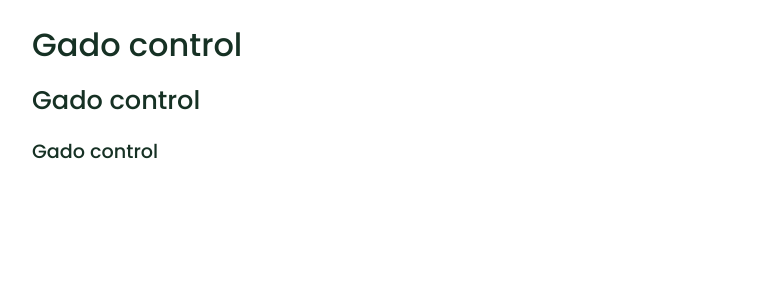
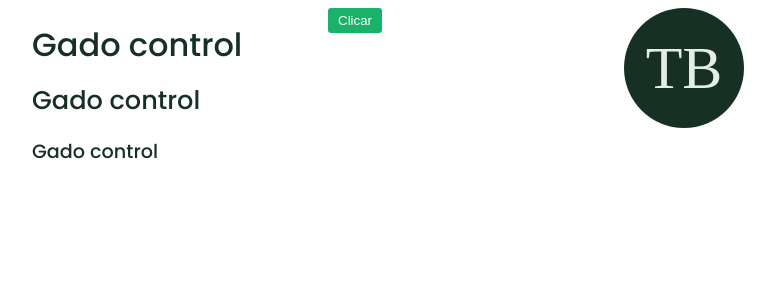
Before and after one commit to michel674/gado-control-front, a React (Create React App) app: page / in a window 1280 px wide. Shown: the top 300 px of the page, without its empty margins (24-799 px from the left). Built offline with nearby package versions, Linux system fonts and the light colour scheme.

Commit message:
Add Button and Profile Picture

```diff
--- a/package.json
+++ b/package.json
@@ -15,8 +15,8 @@
     "web-vitals": "^1.0.1"
   },
   "scripts": {
-    "start": "react-scripts start",
-    "build": "react-scripts build",
+    "start": "react-scripts --openssl-legacy-provider start",
+    "build": "react-scripts --openssl-legacy-provider build",
     "test": "react-scripts test",
     "eject": "react-scripts eject"
   },
--- a/src/App.js
+++ b/src/App.js
@@ -1,7 +1,9 @@
 
 import { Grid, Row, Col } from 'react-flexbox-grid';
 import { BoxStyled, Spacing } from './components/box.styled';
+import { Button } from './components/button.styled';
 import { H1, H2, H3 } from './components/typography';
+import { UserPic } from './components/userpc.styled';
 
 const App = () => {
 
@@ -15,6 +17,12 @@ const App = () => {
           <H3>Gado control</H3>
           <Spacing />
         </Col>
+        <Col xs={12} md={3} >
+          <Button>Clicar</Button>
+        </Col>
+        <Col xs={12} md={3} >
+          <UserPic>TB</UserPic>
+        </Col>
 
 
 
--- a/src/components/button.styled.js
+++ b/src/components/button.styled.js
@@ -1,7 +1,8 @@
 import styled from "styled-components";
+import { Color,Transition } from './constants';
 
 export const Button = styled.button`
-  background-color: #19B269;
+  background-color: ${Color.Primary};
 ;
   color: white;
 
@@ -10,6 +11,10 @@ export const Button = styled.button`
   border: none;
   border-radius: 3px;
 
+  transition-duration: ${Transition.Normal};
+  &:hover{
+  box-shadow: 0 6px 6px -4px ${Color.Gray300};}
+
   cursor: pointer;
 ;
 
--- /dev/null
+++ b/src/components/userpc.styled.js
@@ -0,0 +1,27 @@
+import styled from "styled-components";
+import { Color,Transition } from './constants';
+
+export const UserPic = styled.div`
+
+    padding: 10px 10px;
+    height:100px; //Height = Width
+    width:100px;
+
+    color: ${Color.Gray200};
+    font-size:60px; //fontsize = 60% Height
+
+    display: flex;
+    justify-content: center;
+    align-items: center;
+
+    background-color: ${Color.Gray700};
+
+    border-radius: 50%;
+
+    transition-duration: ${Transition.Normal};
+    &:hover{
+        box-shadow: 0 -6px 6px -4px ${Color.Gray300};
+        background-color: ${Color.Gray600};
+    }
+    cursor: default;
+`;
```
